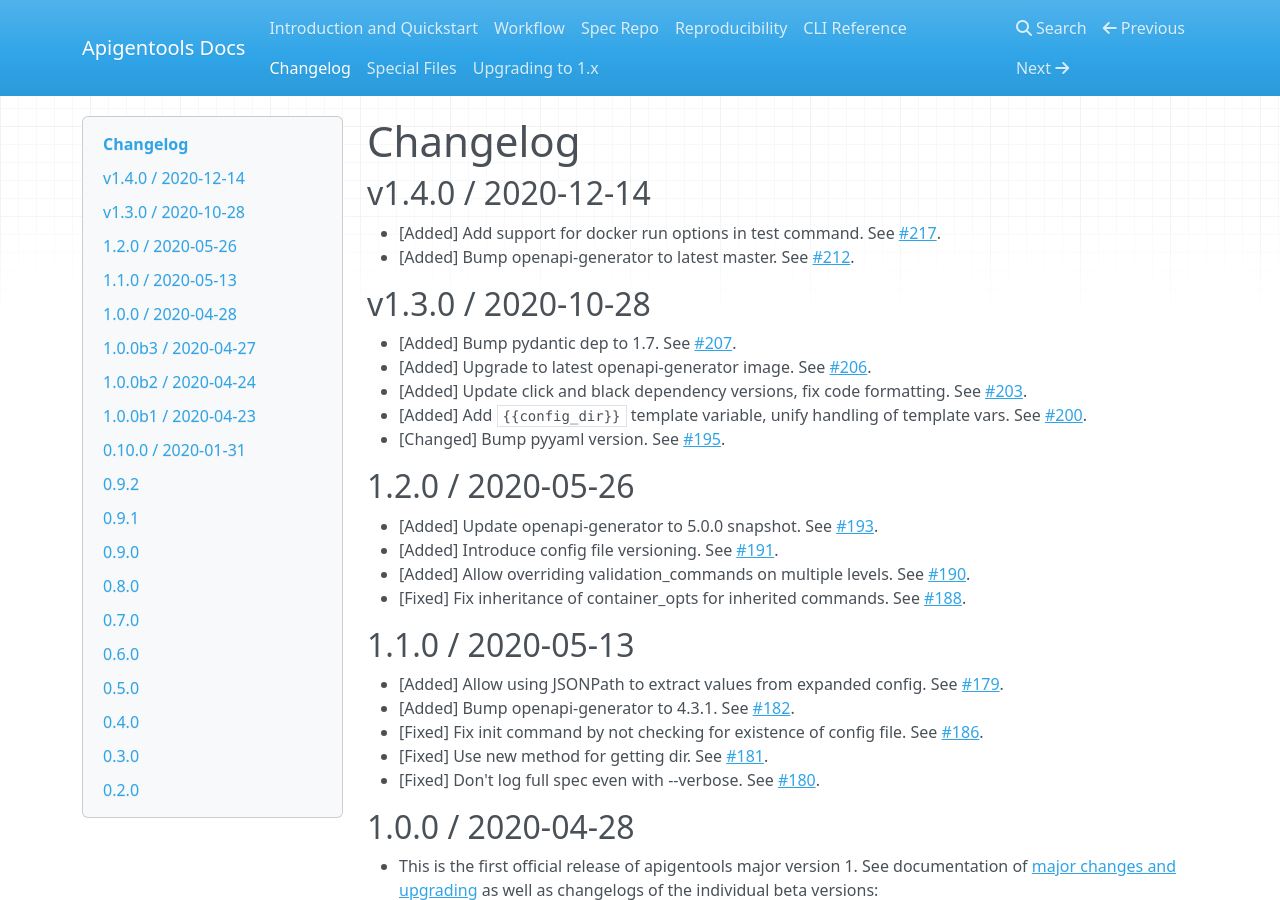
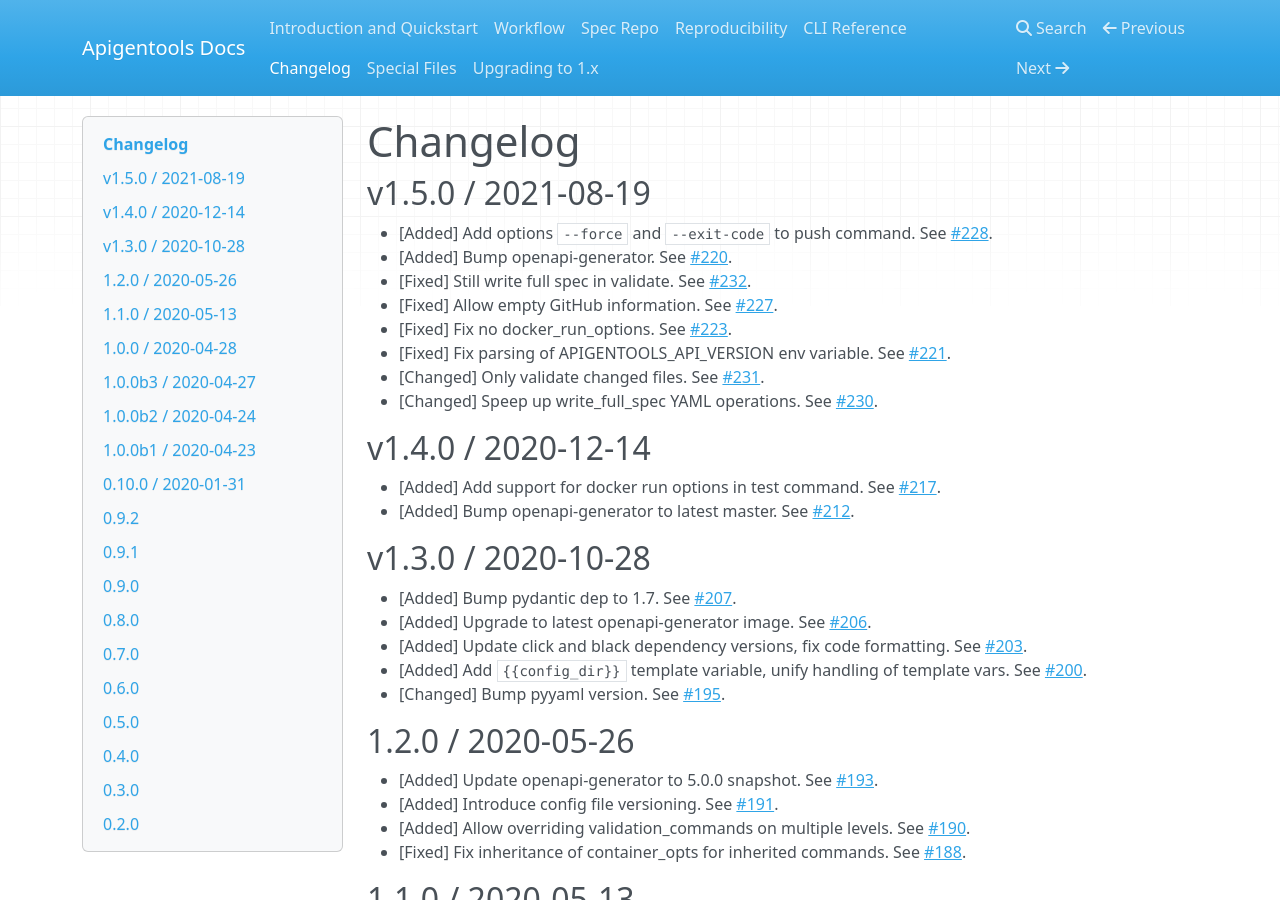
Before and after one commit to DataDog/apigentools, an MkDocs documentation site: the page built from docs/changelog.md, in a window 1280 px wide and 900 px high. Built offline with MkDocs 1.6.1, drawn with Linux system fonts in a browser that asks for light colours; nearby versions of some CDN libraries.

Commit message:
Changelog for 1.5.0 (#233)

```diff
--- a/docs/changelog.md
+++ b/docs/changelog.md
@@ -1,4 +1,15 @@
 # Changelog
+
+## v1.5.0 / 2021-08-19
+
+* [Added] Add options `--force` and `--exit-code` to push command. See [#228](https://github.com/DataDog/apigentools/pull/228).
+* [Added] Bump openapi-generator. See [#220](https://github.com/DataDog/apigentools/pull/220).
+* [Fixed] Still write full spec in validate. See [#232](https://github.com/DataDog/apigentools/pull/232).
+* [Fixed] Allow empty GitHub information. See [#227](https://github.com/DataDog/apigentools/pull/227).
+* [Fixed] Fix no docker_run_options. See [#223](https://github.com/DataDog/apigentools/pull/223).
+* [Fixed] Fix parsing of APIGENTOOLS_API_VERSION env variable. See [#221](https://github.com/DataDog/apigentools/pull/221).
+* [Changed] Only validate changed files. See [#231](https://github.com/DataDog/apigentools/pull/231).
+* [Changed] Speep up write_full_spec YAML operations. See [#230](https://github.com/DataDog/apigentools/pull/230).
 
 ## v1.4.0 / 2020-12-14
 
```
